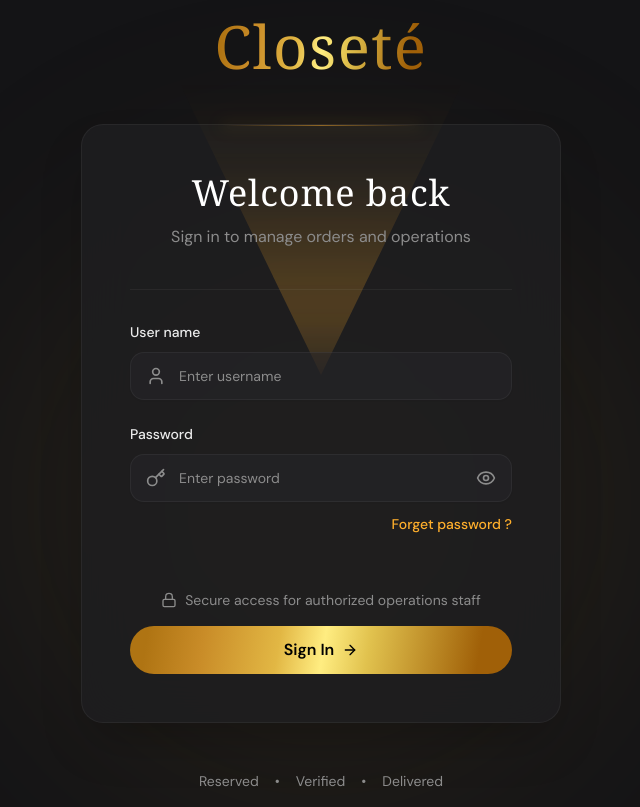
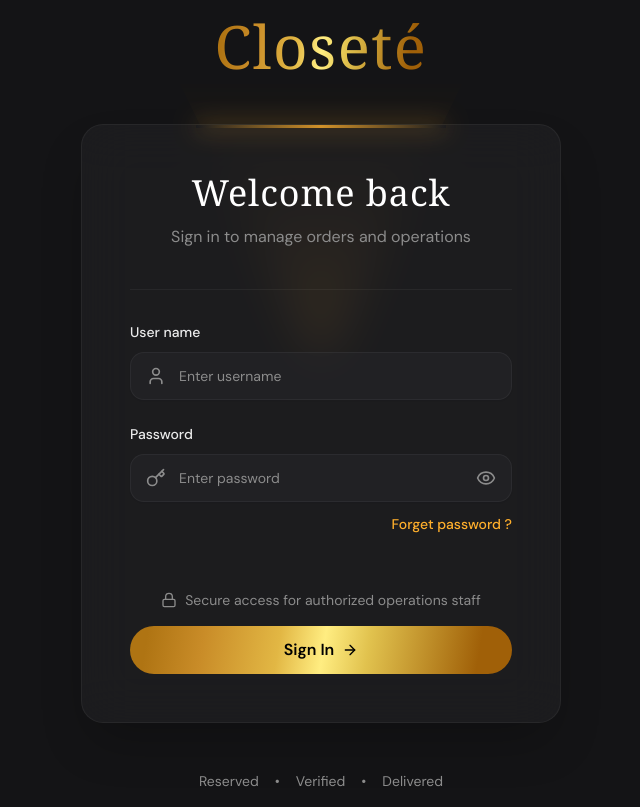
Before and after one commit to pronoy656/closete-admin-dashboard, a Next.js app: page /login in a window 1280 px wide. Shown: the whole page, without its empty margins (319-959 px from the left). Built offline with nearby package versions, Linux system fonts and the light colour scheme.

Commit message:
torch light effect fixed in login page

```diff
--- a/src/components/auth/AuthLayoutShell.tsx
+++ b/src/components/auth/AuthLayoutShell.tsx
@@ -9,8 +9,7 @@ export default function AuthLayoutShell({
 }: AuthLayoutShellProps) {
   return (
     <div className="min-h-screen bg-[#141416] text-white flex flex-col items-center justify-center p-4 relative overflow-hidden">
-      {/* Background radial gradient effect */}
-      <div className="absolute top-1/4 left-1/2 -translate-x-1/2 w-[600px] h-[600px] bg-[#B68A36]/10 blur-[120px] rounded-full pointer-events-none" />
+      {/* Background radial gradient effect removed as per request */}
 
       {/* Logo */}
       <div className="mb-12 z-10 flex flex-col items-center">
@@ -19,19 +18,25 @@ export default function AuthLayoutShell({
         </h1>
       </div>
 
-      {/* Main Card */}
-      <div className="w-full max-w-[480px] bg-[#1E1E21]/80 backdrop-blur-xl border border-white/5 rounded-3xl p-8 md:p-12 z-10 shadow-2xl relative">
+      {/* Main Card Wrapper */}
+      <div className="w-full max-w-[480px] relative z-10">
+
+        {/* Torch Light Behind Form */}
         <div
-          className="absolute top-[250px] left-1/2 -translate-x-1/2 -translate-y-full pointer-events-none -z-10 blur-[35px] opacity-80"
+          className="absolute top-[250px] left-1/2 -translate-x-1/2 -translate-y-full pointer-events-none -z-10 blur-[35px] opacity-100"
           style={{
             width: "402.55px",
             height: "290px",
-            background: "linear-gradient(to top, rgba(255,175,44,0.1) 0%, rgba(255,175,44,0.35) 20%, rgba(255,175,44,0.05) 70%, transparent 100%)",
+            background: "linear-gradient(to top, rgba(255,175,44,0.8) 0%, rgba(255,175,44,0.4) 20%, rgba(255,175,44,0.05) 70%, transparent 100%)",
             clipPath: "polygon(15% 0, 85% 0, 50% 100%, 50% 100%)"
           }}
         />
-        <div className="absolute top-0 left-1/2 -translate-x-1/2 w-[200px] h-[1px] bg-gradient-to-r from-transparent via-[#FFAF2C]/50 to-transparent shadow-[0_0_15px_rgba(255,175,44,0.5)]" />
-        {children}
+
+        {/* Actual Form Card */}
+        <div className="w-full bg-[#1E1E21]/80 backdrop-blur-xl border border-white/5 rounded-3xl p-8 md:p-12 shadow-2xl relative z-10">
+          <div className="absolute top-0 left-1/2 -translate-x-1/2 w-[250px] h-[3px] bg-gradient-to-r from-transparent via-[#FFAF2C]/80 to-transparent shadow-[0_0_25px_rgba(255,175,44,0.8)]" />
+          {children}
+        </div>
       </div>
 
       {/* Footer */}
```
